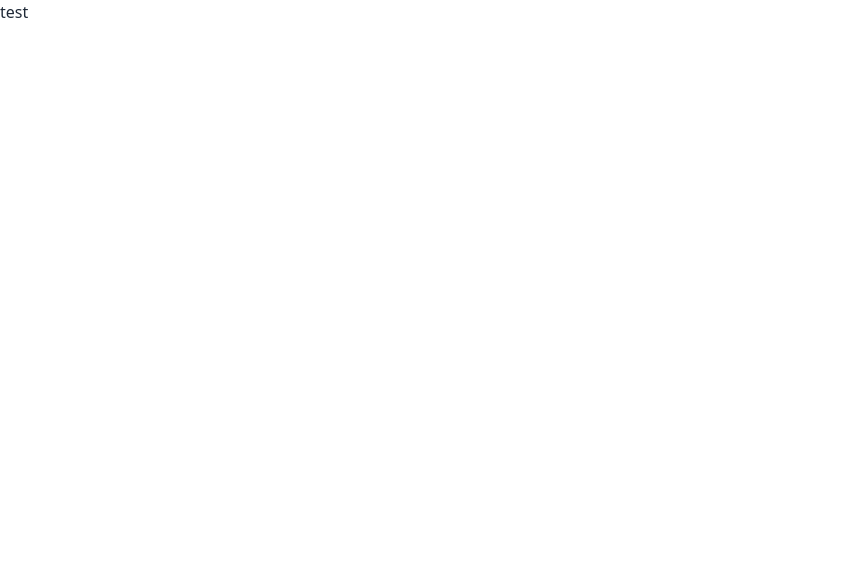
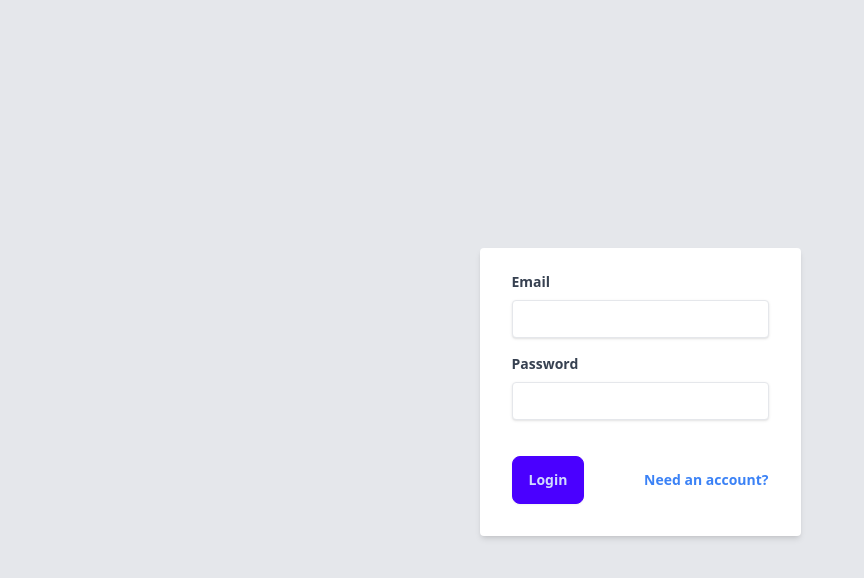
Before and after one commit to FilipAlberski/fizjo, a React (Vite) app in the folder client/: page /login in a window 1280 px wide. Shown: the top 578 px of the page, without its empty margins (0-864 px from the left). Built offline with nearby package versions, Linux system fonts and the light colour scheme.

Commit message:
test login

```diff
--- a/client/src/pages/Login.tsx
+++ b/client/src/pages/Login.tsx
@@ -1,22 +1,118 @@
 import { useRef, useState, useEffect } from 'react';
-import { useNavigate, Link } from 'react-router-dom';
-
+import { useNavigate } from 'react-router-dom';
 import { useDispatch } from 'react-redux';
 import { setCredentials } from '../redux/slices/authSlice';
 import { useLoginMutation } from '../redux/slices/api/authApiSlice';
+import { Link } from 'react-router-dom';
 
 const Login = () => {
-  const userRef = useRef<HTMLInputElement>(null);
-  const errRef = useRef<HTMLDivElement>(null);
-  const [email, setEmail] = useState<string>('');
-  const [password, setPassword] = useState<string>('');
-  const [errMsg, setErrMsg] = useState<string>('');
+  const userRef = useRef(null);
+  const errRef = useRef(null);
+  const [email, setEmail] = useState('');
+  const [password, setPassword] = useState('');
+  const [errMsg, setErrMsg] = useState('');
 
   const navigate = useNavigate();
   const dispatch = useDispatch();
   const [login, { isLoading, error }] = useLoginMutation();
 
-  return <div>test</div>;
+  useEffect(() => {
+    userRef.current?.focus();
+  }, []);
+
+  useEffect(() => {
+    setErrMsg('');
+  }, [email, password]);
+
+  const handleSubmit = async (e) => {
+    e.preventDefault();
+    try {
+      const userData = await login({ email, password }).unwrap();
+      dispatch(setCredentials({ ...userData }));
+      setEmail('');
+      setPassword('');
+      navigate('/dashboard'); // or wherever you want to redirect after login
+    } catch (err) {
+      if (!err?.originalStatus) {
+        setErrMsg('No Server Response');
+      } else if (err.originalStatus === 400) {
+        setErrMsg('Missing Username or Password');
+      } else if (err.originalStatus === 401) {
+        setErrMsg('Unauthorized');
+      } else {
+        setErrMsg('Login Failed');
+      }
+      errRef.current?.focus();
+    }
+  };
+
+  return (
+    <div className="flex h-screen bg-gray-200">
+      <div className="m-auto">
+        <form
+          className="bg-white shadow-md rounded px-8 pt-6 pb-8 mb-4"
+          onSubmit={handleSubmit}
+        >
+          <p
+            ref={errRef}
+            className={errMsg ? 'alert alert-error' : 'hidden'}
+          >
+            {errMsg}
+          </p>
+          <div className="mb-4">
+            <label
+              className="block text-gray-700 text-sm font-bold mb-2"
+              htmlFor="email"
+            >
+              Email
+            </label>
+            <input
+              ref={userRef}
+              id="email"
+              name="email"
+              type="email"
+              required
+              className="shadow appearance-none border rounded w-full py-2 px-3 text-gray-700 leading-tight focus:outline-none focus:shadow-outline"
+              value={email}
+              onChange={(e) => setEmail(e.target.value)}
+            />
+          </div>
+          <div className="mb-6">
+            <label
+              className="block text-gray-700 text-sm font-bold mb-2"
+              htmlFor="password"
+            >
+              Password
+            </label>
+            <input
+              id="password"
+              name="password"
+              type="password"
+              required
+              className="shadow appearance-none border rounded w-full py-2 px-3 text-gray-700 mb-3 leading-tight focus:outline-none focus:shadow-outline"
+              value={password}
+              onChange={(e) => setPassword(e.target.value)}
+            />
+          </div>
+          <div className="flex items-center justify-between">
+            <button
+              className="btn btn-primary"
+              type="submit"
+              disabled={isLoading}
+            >
+              {isLoading ? 'Logging in...' : 'Login'}
+            </button>
+            <Link
+              to="/register"
+              className="inline-block align-baseline font-bold text-sm text-blue-500 hover:text-blue-800"
+            >
+              Need an account?
+            </Link>
+          </div>
+        </form>
+      </div>
+    </div>
+  );
 };
 
 export default Login;
--- a/client/src/redux/slices/api/apiSlice.ts
+++ b/client/src/redux/slices/api/apiSlice.ts
@@ -4,7 +4,7 @@
 } from '@reduxjs/toolkit/query/react';
 
 const baseQuery = fetchBaseQuery({
-  baseUrl: 'http://localhost:8080',
+  baseUrl: 'http://localhost:8080/api/v1',
   prepareHeaders: (headers, { getState }) => {
     const token = getState().auth.token;
     if (token) {
```
Also changed, not shown: 2 other files (tests, documents, lock files or other folders).
